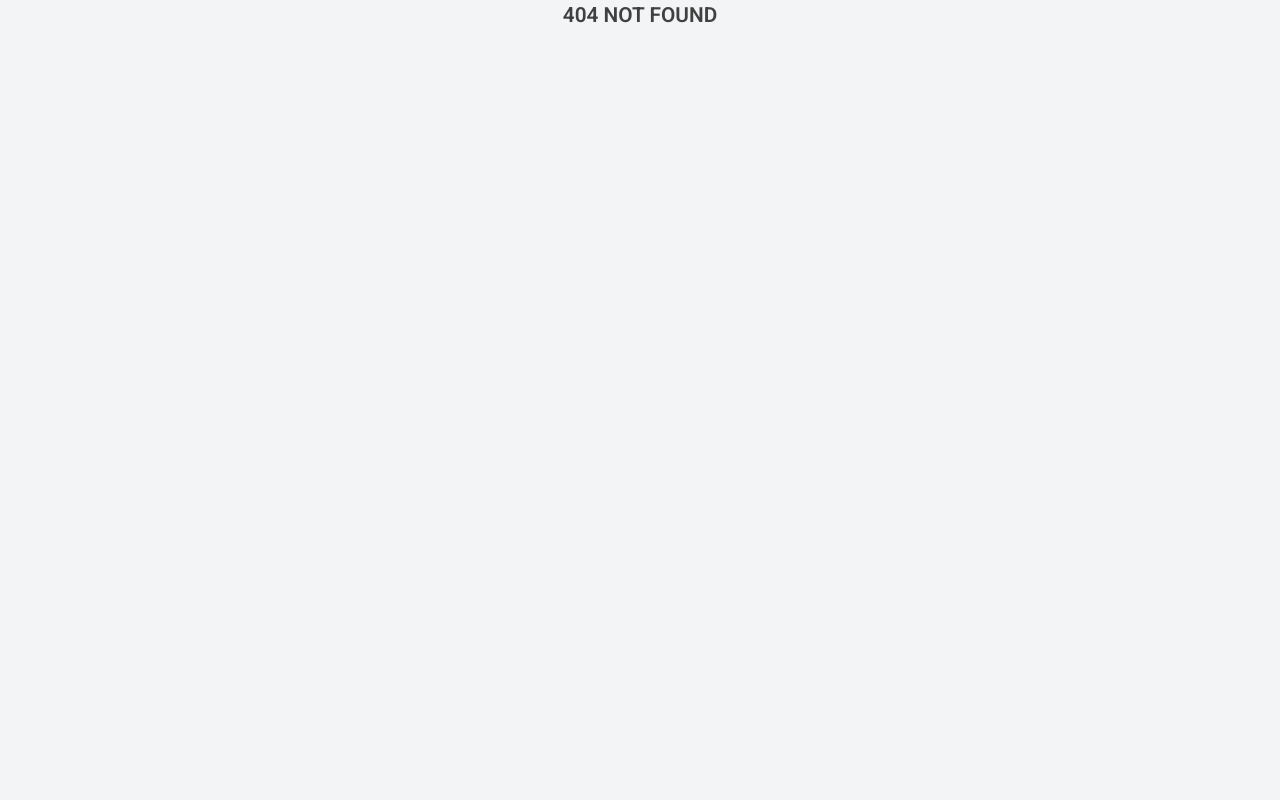
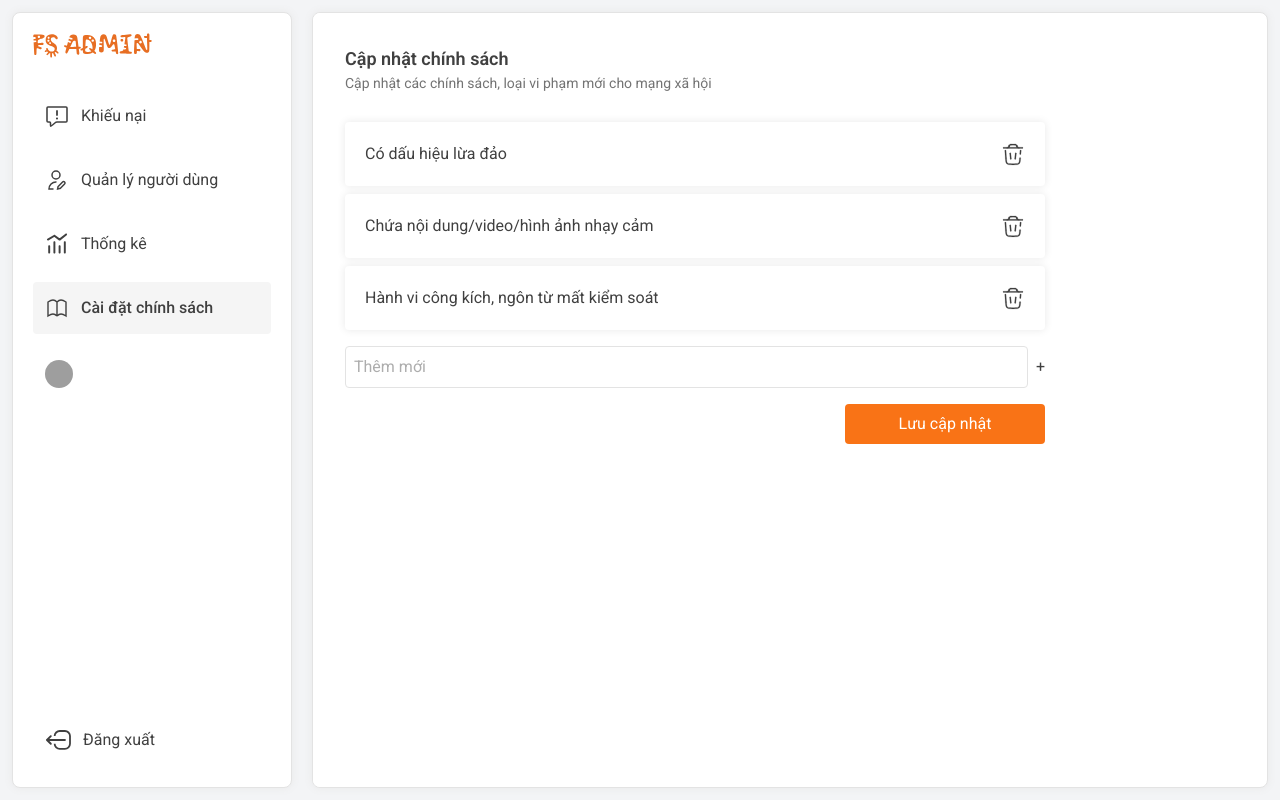
Before and after one commit to phuctran1203/fsocial_fe, a React (Vite) app: page /admin/policy-setting in a window 1280 px wide. Before the commit this address had no page. Built offline with nearby package versions, Linux system fonts and the light colour scheme; grey boxes are pictures that could not be loaded.

Commit message:
update Admin Policy Settings

```diff
--- a/src/App.jsx
+++ b/src/App.jsx
@@ -17,6 +17,7 @@ import { themeStore } from "./store/themeStore";
 import AdminLayout from "./layout/AdminLayout";
 import AdminManagerUser from "./pages/AdminManageUser";
 import AdminComplaint from "./pages/AdminComplaint";
+import AdminPolicySettings from './pages/AdminPolicySettings';
 
 function App() {
 	const theme = themeStore((state) => state.theme);
@@ -47,6 +48,7 @@ function App() {
 				<Route path="/admin" element={<AdminLayout />}>
 					<Route path="complaint" element={<AdminComplaint />} />
 					<Route path="user-management" element={<AdminManagerUser />} />
+					<Route path="policy-setting" element={<AdminPolicySettings />} />
 				</Route>
 
 				<Route path="*" element={<NotFound />} />
--- /dev/null
+++ b/src/pages/AdminPolicySettings.jsx
@@ -0,0 +1,88 @@
+import React, { useState, useEffect } from 'react';
+import { TrashCanIcon } from '../components/Icon';
+import Button from "../components/Button";
+
+
+export default function AdminPolicySettings() {
+
+    const [policies, setPolicies] = useState([]);
+    const [newPolicy, setNewPolicy] = useState("");
+
+    const policiesJson = [
+        {
+            id: 1,
+            reason: "Có dấu hiệu lừa đảo",
+        },
+        {
+            id: 2,
+            reason: "Chứa nội dung/video/hình ảnh nhạy cảm",
+        },
+        {
+            id: 3,
+            reason: "Hành vi công kích, ngôn từ mất kiểm soát",
+        },
+    ];
+
+    const handleAddPolicy = () => {
+        if (newPolicy.trim() !== "") {
+            setPolicies([...policies, { id: Date.now(), reason: newPolicy }]);
+            setNewPolicy("");
+        }
+    };
+
+    const handleRemovePolicy = (index) => {
+        setPolicies(policies.filter((_, i) => i !== index));
+    }
+
+    useEffect(() => {
+        setPolicies(policiesJson);
+    }, []);
+
+    return (
+        <div className='flex h-full w-full bg-background rounded-lg border shadow overflow-hidden'>
+            <div className="flex-1 p-8 bg-background flex flex-col w-full">
+
+                <div className="flex flex-col h-[77px]">
+                    <span className="text-lg font-semibold">Cập nhật chính sách</span>
+                    <span className="text-sm text-gray"> Cập nhật các chính sách, loại vi phạm mới cho mạng xã hội</span>
+                </div>
+
+                <div className="w-[700px]">
+                    {
+                        policies.map((policy, index) => (
+                            <div
+                                className="flex items-center justify-between w-full bg-background p-5 rounded shadow mb-2"
+                                key={index}
+                            >
+                                <span>{policy.reason}</span>
+                                <button onClick={() => handleRemovePolicy(index)}>
+                                    <TrashCanIcon />
+                                </button>
+                            </div>
+                        ))
+                    }
+                    <div className="flex items-center mt-4">
+                        <input
+                            type="text"
+                            value={newPolicy}
+                            onChange={(e) => setNewPolicy(e.target.value)}
+                            className='flex-1 p-2 border rounded'
+                            placeholder='Thêm mới'
+                        />
+                        <Button className='ml-2' onClick={handleAddPolicy}>+</Button>
+                    </div>
+                    <div className="flex justify-end items-end mt-4 ">
+                        <Button className={'w-[200px] bg-orange-500 text-white py-2 rounded'}>
+                            Lưu cập nhật
+                        </Button>
+                    </div>
+                </div>
+            </div>
+            <img
+                src="/fsocial_fe/decor/rocket-launching.svg"
+                alt="Rocket Illustration"
+                className="w-full h-full"
+            />
+        </div>
+    )
+}
```
Also changed, not shown: public/decor/rocket-launching.svg (added).
